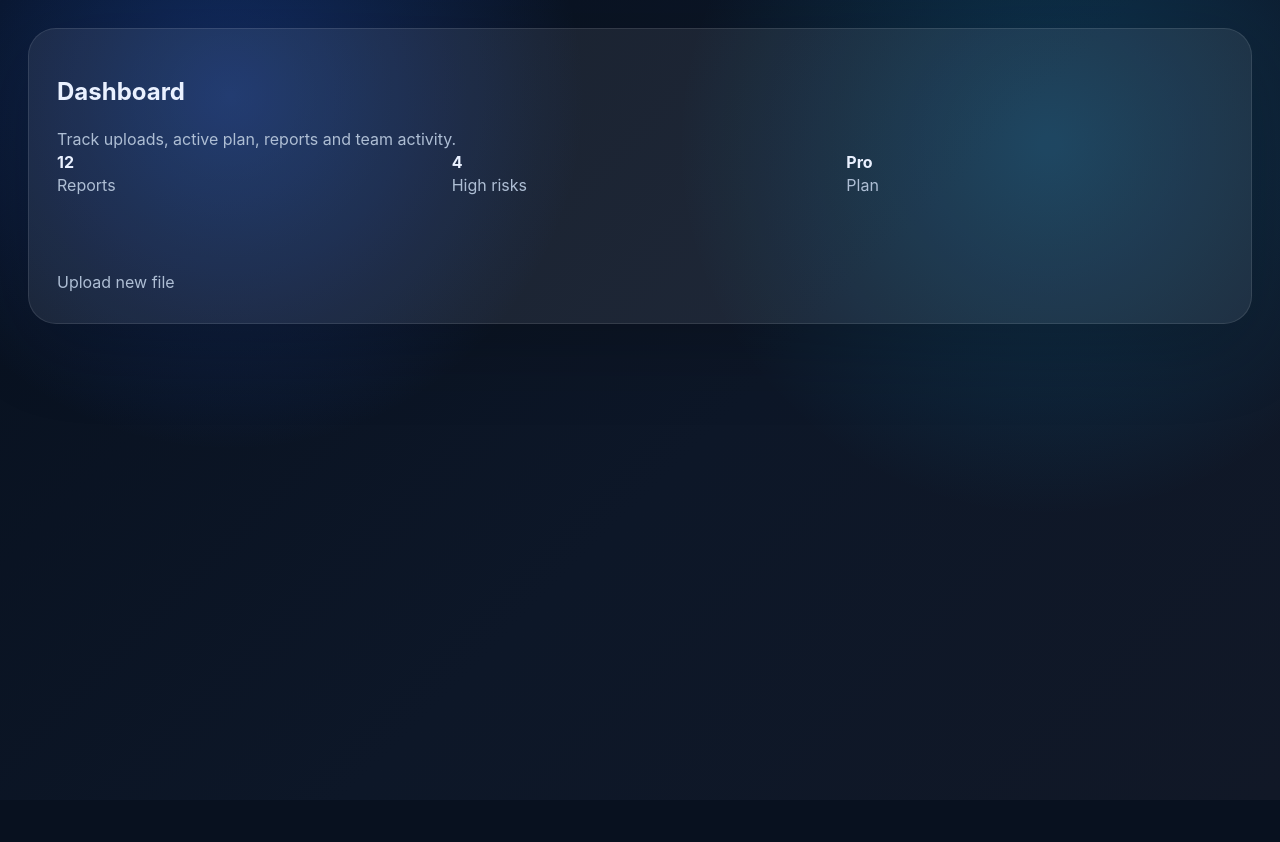
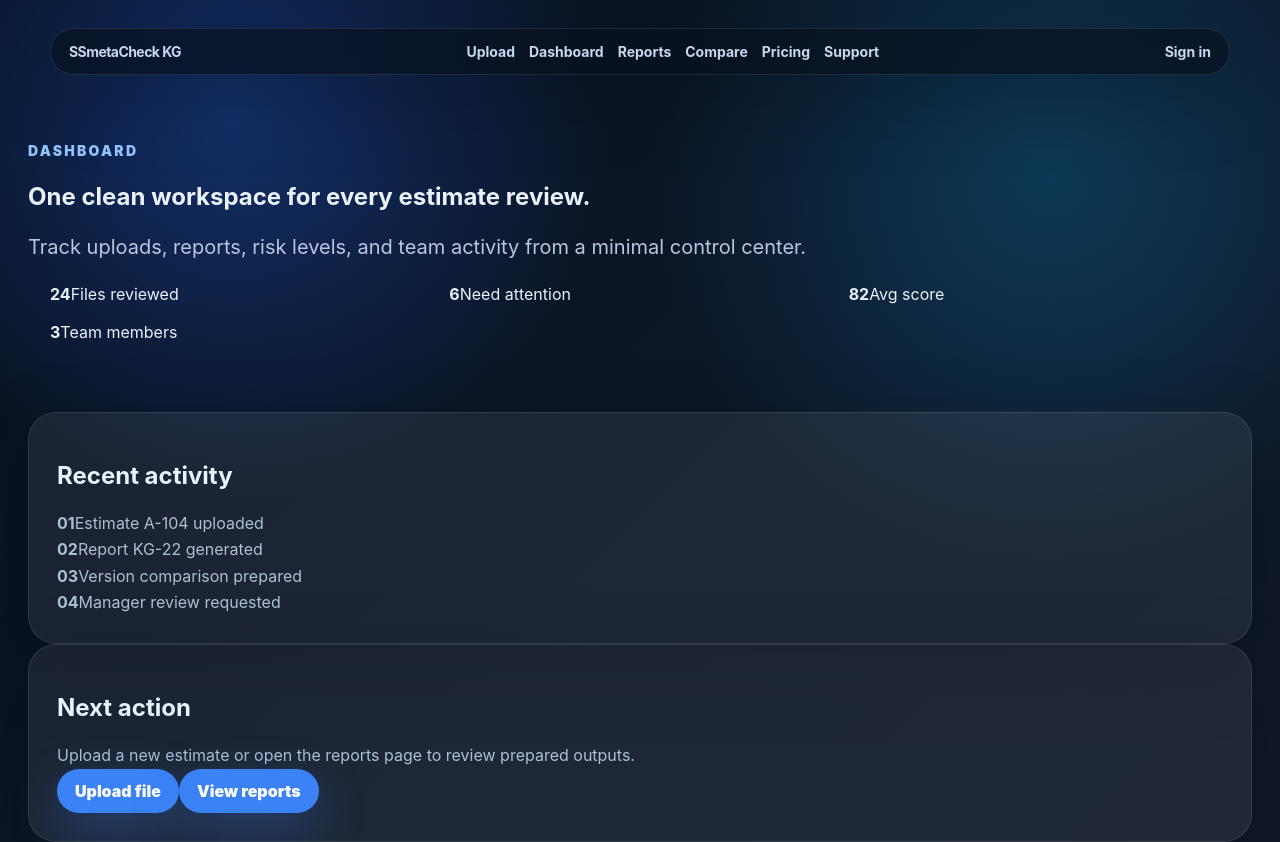
Before and after one commit to NursultanKoshoev11/SmetaCheck, a Next.js app in the folder frontend/: page /dashboard in a window 1280 px wide. Shown: the top 842 px of the page. Before the commit the page ends 800 px from the top, so only its background shows below. Built offline with nearby package versions, Linux system fonts and the light colour scheme.

Commit message:
Create complete dashboard page

```diff
--- a/frontend/pages/dashboard.js
+++ b/frontend/pages/dashboard.js
@@ -1 +1,35 @@
-export default function Dashboard(){return <main className="page"><section className="card"><h1>Dashboard</h1><p>Track uploads, active plan, reports and team activity.</p><div className="grid"><article><b>12</b><p>Reports</p></article><article><b>4</b><p>High risks</p></article><article><b>Pro</b><p>Plan</p></article></div><p><a href="/upload">Upload new file</a></p></section></main>}
+import Nav from '../components/Nav';
+import Footer from '../components/Footer';
+
+const stats = [['24','Files reviewed'], ['6','Need attention'], ['82','Avg score'], ['3','Team members']];
+const activity = ['Estimate A-104 uploaded', 'Report KG-22 generated', 'Version comparison prepared', 'Manager review requested'];
+
+export default function Dashboard(){
+  return (
+    <main className="page">
+      <Nav/>
+      <section className="pageHero compact">
+        <p className="eyebrow">Dashboard</p>
+        <h1>One clean workspace for every estimate review.</h1>
+        <p>Track uploads, reports, risk levels, and team activity from a minimal control center.</p>
+      </section>
+      <section className="workspace">
+        <div className="grid statsGrid">
+          {stats.map(([value,label]) => <article className="statCard" key={label}><strong>{value}</strong><span>{label}</span></article>)}
+        </div>
+        <div className="twoColumns">
+          <div className="card">
+            <h2>Recent activity</h2>
+            <div className="timeline">{activity.map((item,i) => <p key={item}><b>{String(i+1).padStart(2,'0')}</b><span>{item}</span></p>)}</div>
+          </div>
+          <div className="card">
+            <h2>Next action</h2>
+            <p>Upload a new estimate or open the reports page to review prepared outputs.</p>
+            <div className="buttonRow"><a className="btn" href="/upload">Upload file</a><a className="btn secondary" href="/reports">View reports</a></div>
+          </div>
+        </div>
+      </section>
+      <Footer/>
+    </main>
+  )
+}
```
